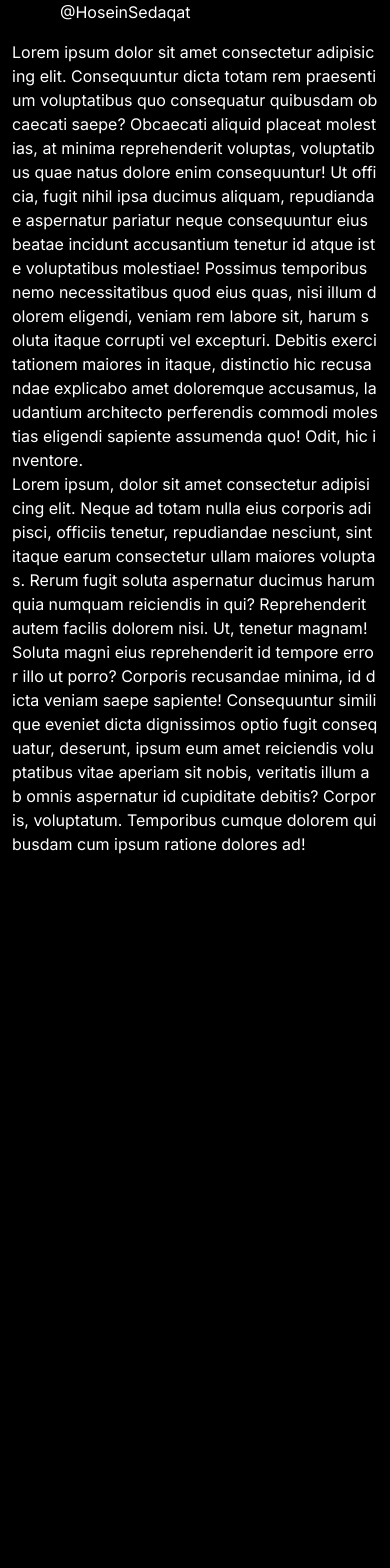
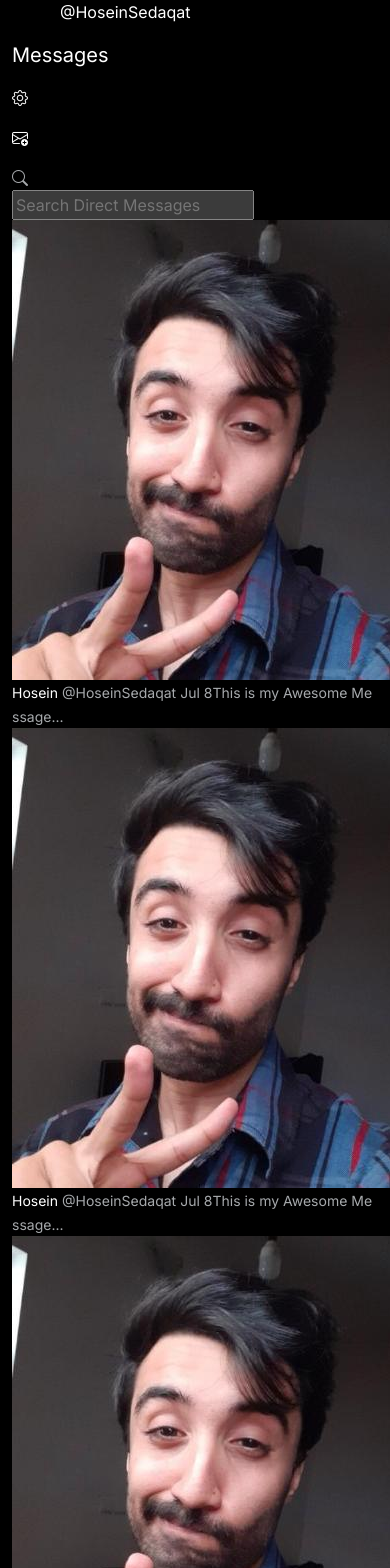
Before and after one commit to hoseinsedaqat/Neweet, a Next.js app: page /messages in a window 390 px wide. Shown: the part 1160-2728 px from the top of the page. Before the commit the page ends 2016 px from the top, so only its background shows below. Built offline with nearby package versions, Linux system fonts and the light colour scheme.

Commit message:
add/preview-messages

```diff
--- a/src/app/messages/page.tsx
+++ b/src/app/messages/page.tsx
@@ -1,7 +1,9 @@
 'use client'
 import Sidebar from '@/components/layout/sidebar/sidebar'
+import HoseinSedaqat from '@/assets/HoseinSedaqat.jpg'
 import { useSelector } from 'react-redux'
 import { useEffect } from 'react'
+import Image from 'next/image'
 function Messages() {
     const test = useSelector<any, boolean>(state => state.tweet.tweet);
     console.log(test);
@@ -13,12 +15,150 @@ function Messages() {
         <div className="container">
           <div className="row">
             <Sidebar />
-            <div className="col-md-4">
-                Lorem ipsum dolor sit amet consectetur adipisicing elit. Consequuntur dicta totam rem praesentium voluptatibus quo consequatur quibusdam obcaecati saepe? Obcaecati aliquid placeat molestias, at minima reprehenderit voluptas, voluptatibus quae natus dolore enim consequuntur! Ut officia, fugit nihil ipsa ducimus aliquam, repudiandae aspernatur pariatur neque consequuntur eius beatae incidunt accusantium tenetur id atque iste voluptatibus molestiae! Possimus temporibus nemo necessitatibus quod eius quas, nisi illum dolorem eligendi, veniam rem labore sit, harum soluta itaque corrupti vel excepturi. Debitis exercitationem maiores in itaque, distinctio hic recusandae explicabo amet doloremque accusamus, laudantium architecto perferendis commodi molestias eligendi sapiente assumenda quo! Odit, hic inventore.
-            </div>
-            <div className="col-md-5">
+            <section className="col-md-4" id='messages-preview'>
+              <div className="messages-header">
+                <p className='fs-5'>
+                  Messages
+                </p>
+                <div>
+                  <p>
+                    <i className="bi bi-gear"></i>
+                  </p>
+                  <p>
+                    <i className="bi bi-envelope-plus"></i>
+                  </p>
+                </div>
+              </div>
+              <div className="messages-search">
+                <div>
+                  <i className="bi bi-search text-muted"></i>
+                </div>
+                <input type="text" placeholder='Search Direct Messages' className='text-muted'/>
+              </div>
+              <div className="messages-user">
+                <div>
+                  <Image src={HoseinSedaqat} alt='User-Profile-Img'/>
+                </div>
+                <div>
+                  <span>
+                    <small>Hosein</small>
+                    <small className='text-muted mx-1'>@HoseinSedaqat</small>
+                    <small className='text-muted'>Jul 8</small>
+                  </span>
+                  <span>
+                    <small className='text-muted'>This is my Awesome Message...</small>
+                  </span>
+                </div>
+              </div>
+              <div className="messages-user">
+                <div>
+                  <Image src={HoseinSedaqat} alt='User-Profile-Img'/>
+                </div>
+                <div>
+                  <span>
+                    <small>Hosein</small>
+                    <small className='text-muted mx-1'>@HoseinSedaqat</small>
+                    <small className='text-muted'>Jul 8</small>
+                  </span>
+                  <span>
+                    <small className='text-muted'>This is my Awesome Message...</small>
+                  </span>
+                </div>
+              </div>
+              <div className="messages-user">
+                <div>
+                  <Image src={HoseinSedaqat} alt='User-Profile-Img'/>
+                </div>
+                <div>
+                  <span>
+                    <small>Hosein</small>
+                    <small className='text-muted mx-1'>@HoseinSedaqat</small>
+                    <small className='text-muted'>Jul 8</small>
+                  </span>
+                  <span>
+                    <small className='text-muted'>This is my Awesome Message...</small>
+                  </span>
+                </div>
+              </div>
+              <div className="messages-user">
+                <div>
+                  <Image src={HoseinSedaqat} alt='User-Profile-Img'/>
+                </div>
+                <div>
+                  <span>
+                    <small>Hosein</small>
+                    <small className='text-muted mx-1'>@HoseinSedaqat</small>
+                    <small className='text-muted'>Jul 8</small>
+                  </span>
+                  <span>
+                    <small className='text-muted'>This is my Awesome Message...</small>
+                  </span>
+                </div>
+              </div>
+              <div className="messages-user">
+                <div>
+                  <Image src={HoseinSedaqat} alt='User-Profile-Img'/>
+                </div>
+                <div>
+                  <span>
+                    <small>Hosein</small>
+                    <small className='text-muted mx-1'>@HoseinSedaqat</small>
+                    <small className='text-muted'>Jul 8</small>
+                  </span>
+                  <span>
+                    <small className='text-muted'>This is my Awesome Message...</small>
+                  </span>
+                </div>
+              </div>
+              <div className="messages-user">
+                <div>
+                  <Image src={HoseinSedaqat} alt='User-Profile-Img'/>
+                </div>
+                <div>
+                  <span>
+                    <small>Hosein</small>
+                    <small className='text-muted mx-1'>@HoseinSedaqat</small>
+                    <small className='text-muted'>Jul 8</small>
+                  </span>
+                  <span>
+                    <small className='text-muted'>This is my Awesome Message...</small>
+                  </span>
+                </div>
+              </div>
+              <div className="messages-user">
+                <div>
+                  <Image src={HoseinSedaqat} alt='User-Profile-Img'/>
+                </div>
+                <div>
+                  <span>
+                    <small>Hosein</small>
+                    <small className='text-muted mx-1'>@HoseinSedaqat</small>
+                    <small className='text-muted'>Jul 8</small>
+                  </span>
+                  <span>
+                    <small className='text-muted'>This is my Awesome Message...</small>
+                  </span>
+                </div>
+              </div>
+              <div className="messages-user">
+                <div>
+                  <Image src={HoseinSedaqat} alt='User-Profile-Img'/>
+                </div>
+                <div>
+                  <span>
+                    <small>Hosein</small>
+                    <small className='text-muted mx-1'>@HoseinSedaqat</small>
+                    <small className='text-muted'>Jul 8</small>
+                  </span>
+                  <span>
+                    <small className='text-muted'>This is my Awesome Message...</small>
+                  </span>
+                </div>
+              </div>
+            </section>
+            <section className="col-md-5">
                 Lorem ipsum, dolor sit amet consectetur adipisicing elit. Neque ad totam nulla eius corporis adipisci, officiis tenetur, repudiandae nesciunt, sint itaque earum consectetur ullam maiores voluptas. Rerum fugit soluta aspernatur ducimus harum quia numquam reiciendis in qui? Reprehenderit autem facilis dolorem nisi. Ut, tenetur magnam! Soluta magni eius reprehenderit id tempore error illo ut porro? Corporis recusandae minima, id dicta veniam saepe sapiente! Consequuntur similique eveniet dicta dignissimos optio fugit consequatur, deserunt, ipsum eum amet reiciendis voluptatibus vitae aperiam sit nobis, veritatis illum ab omnis aspernatur id cupiditate debitis? Corporis, voluptatum. Temporibus cumque dolorem quibusdam cum ipsum ratione dolores ad!
-            </div>
+            </section>
            </div>
         </div>
         </>
--- a/src/style/messages.css
+++ b/src/style/messages.css
@@ -0,0 +1,67 @@
+#messages-preview {
+    border: 1px solid #222;
+    margin: 0.5rem 0;
+}
+
+#messages-preview .messages-header {
+    display: flex;
+    align-items: center;
+    justify-content: space-between;
+    padding: 0.5rem;
+}
+
+#messages-preview .messages-header div {
+    display: flex;
+}
+
+#messages-preview .messages-header div p i {
+    margin: 0 0.5rem;
+}
+
+#messages-preview .messages-search {
+    display: flex;
+    align-items: center;
+    background-color: #222;
+    padding: 0 1rem;
+    border-radius: 20px;
+    margin: 0.7rem;
+}
+
+#messages-preview .messages-search input {
+    width: 100%;
+    border: none;
+    padding: 0.5rem;
+    background-color: #222;
+}
+
+#messages-preview .messages-search input:focus {
+    outline: none;
+}
+
+#messages-preview .messages-user {
+    display: flex;
+    margin: 0.7rem;
+    padding: 0.5rem;
+}
+
+
+#messages-preview .messages-user:hover {
+    background-color: #222;
+    border-radius: 5px;
+    cursor: pointer;
+}
+
+#messages-preview .messages-user img {
+    width: 40px;
+    height: 40px;
+    border-radius: 50%;
+}
+
+#messages-preview .messages-user div {
+    margin: 0 0.2rem;
+}
+
+#messages-preview .messages-user div:nth-child(2) {
+    display: flex;
+    flex-direction: column;
+}
```
